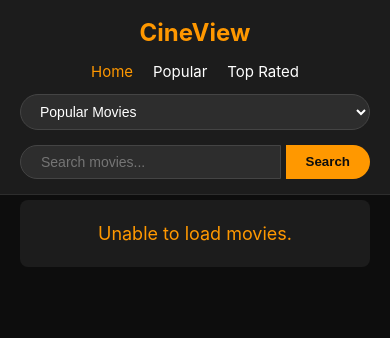
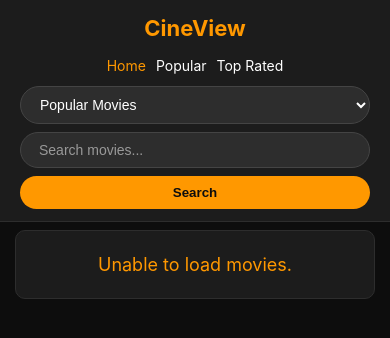
Before and after one commit to Namarta2/Gexton-Internship-Task5, a plain HTML site: page index.html in a window 390 px wide. Drawn offline with Linux system fonts and the light colour scheme; no server answers.

Commit message:
Refactor CSS with organized sections and styles

```diff
--- a/style.css
+++ b/style.css
@@ -1,21 +1,37 @@
+/* =========================
+   RESET & BASE STYLES
+========================= */
+
 * {
     margin: 0;
     padding: 0;
     box-sizing: border-box;
 }
 
+html {
+    scroll-behavior: smooth;
+}
+
 body {
-    font-family: -apple-system, BlinkMacSystemFont, "Segoe UI", Roboto, Helvetica, Arial, sans-serif;
+    font-family: -apple-system, BlinkMacSystemFont, "Segoe UI", Roboto,
+        Helvetica, Arial, sans-serif;
     background-color: #0d0d0d;
     color: #ffffff;
     line-height: 1.5;
-    padding-top: 80px; /* Accounts for fixed top header alignment */
+    padding-top: 80px;
 }
 
-/* Base utilities */
+/* =========================
+   UTILITY
+========================= */
+
 .hidden {
     display: none !important;
 }
+
+/* =========================
+   HEADER
+========================= */
 
 .main-header {
     position: fixed;
@@ -35,17 +51,24 @@ body {
     padding: 0 20px;
     align-items: center;
     justify-content: space-between;
+    gap: 20px;
 }
 
 .brand-logo {
     color: #ff9800;
     font-size: 24px;
     font-weight: bold;
+    white-space: nowrap;
 }
+
+/* =========================
+   NAVIGATION
+========================= */
 
 .nav-links {
     display: flex;
     gap: 20px;
+    align-items: center;
 }
 
 .nav-item {
@@ -55,64 +78,113 @@ body {
     transition: color 0.3s ease;
 }
 
-.nav-item:hover, .nav-item.active {
+.nav-item:hover,
+.nav-item.active {
     color: #ff9800;
 }
 
+/* =========================
+   HEADER CONTROLS
+========================= */
+
 .controls-group {
     display: flex;
-    gap: 15px;
+    gap: 12px;
     align-items: center;
 }
 
+/* Dropdown */
 
 .dropdown-control {
     background-color: #2d2d2d;
     color: #ffffff;
     border: 1px solid #444444;
-    padding: 8px 15px;
-    border-radius: 20px;
+    padding: 9px 15px;
+    border-radius: 999px;
     outline: none;
     font-size: 14px;
     cursor: pointer;
+    transition: border-color 0.3s ease, background-color 0.3s ease;
 }
+
+.dropdown-control:hover,
+.dropdown-control:focus {
+    border-color: #ff9800;
+    background-color: #333333;
+}
+
+/* =========================
+   SEARCH
+========================= */
 
 .search-box {
     display: flex;
-    gap: 5px;
+    align-items: center;
+    gap: 8px;
 }
+
+/*
+   Fully rounded/pill-shaped search input
+*/
 
 .search-input {
     background-color: #2d2d2d;
     color: #ffffff;
     border: 1px solid #444444;
-    padding: 8px 20px;
-    border-radius: 20px 0 0 20px;
+    padding: 9px 18px;
+    border-radius: 999px;
     outline: none;
     font-size: 14px;
     width: 200px;
+    transition: border-color 0.3s ease, box-shadow 0.3s ease;
 }
+
+.search-input::placeholder {
+    color: #999999;
+}
+
+.search-input:focus {
+    border-color: #ff9800;
+    box-shadow: 0 0 0 2px rgba(255, 152, 0, 0.15);
+}
+
+/*
+   Fully rounded/pill-shaped search button
+*/
 
 .search-btn {
     background-color: #ff9800;
     color: #0d0d0d;
     border: none;
-    padding: 8px 20px;
-    border-radius: 0 20px 20px 0;
+    padding: 9px 20px;
+    border-radius: 999px;
     font-weight: bold;
     cursor: pointer;
-    transition: background-color 0.2s ease;
+    transition: background-color 0.2s ease, transform 0.2s ease;
 }
 
 .search-btn:hover {
     background-color: #e68a00;
+    transform: translateY(-1px);
 }
+
+.search-btn:active {
+    transform: translateY(0);
+}
+
+/* =========================
+   MAIN CONTENT
+========================= */
 
 .main-content {
     max-width: 1200px;
     margin: 0 auto;
     padding: 20px;
 }
+
+/* =========================
+   API CONFIGURATION PANEL
+========================= */
 
 .api-panel {
     background-color: #1c1c1c;
@@ -131,11 +203,16 @@ body {
     display: flex;
     margin-top: 15px;
     max-width: 500px;
+    gap: 8px;
 }
 
 .api-input-row .search-input {
     flex-grow: 1;
 }
+
+/* =========================
+   STATUS MESSAGE
+========================= */
 
 .status-message {
     text-align: center;
@@ -144,8 +221,13 @@ body {
     margin: 40px 0;
     padding: 20px;
     background-color: #1c1c1c;
-    border-radius: 8px;
+    border-radius: 10px;
+    border: 1px solid #2d2d2d;
 }
+
+/* =========================
+   MOVIE GRID
+========================= */
 
 .movie-grid {
     display: grid;
@@ -153,6 +235,10 @@ body {
     gap: 25px;
     margin-top: 20px;
 }
+
+/* =========================
+   MOVIE CARD
+========================= */
 
 .movie-card {
     background-color: #1c1c1c;
@@ -175,6 +261,7 @@ body {
     height: 380px;
     object-fit: cover;
     background-color: #2d2d2d;
+    display: block;
 }
 
 .movie-card-info {
@@ -211,11 +298,15 @@ body {
     font-size: 13px;
     color: #dddddd;
     display: -webkit-box;
-     -webkit-line-clamp: 3;
-     -webkit-box-orient: vertical;
+    -webkit-line-clamp: 3;
+    -webkit-box-orient: vertical;
     overflow: hidden;
     text-overflow: ellipsis;
 }
+
+/* =========================
+   LOADING SPINNER
+========================= */
 
 .spinner-container {
     display: flex;
@@ -234,9 +325,18 @@ body {
 }
 
 @keyframes spin {
-    0% { transform: rotate(0deg); }
-    100% { transform: rotate(360deg); }
+    0% {
+        transform: rotate(0deg);
+    }
+
+    100% {
+        transform: rotate(360deg);
+    }
 }
+
+/* =========================
+   MODAL
+========================= */
 
 .modal-overlay {
     position: fixed;
@@ -258,11 +358,34 @@ body {
     max-width: 850px;
     border-radius: 12px;
     position: relative;
-    box-shadow: 0 5px 25px rgba(0,0,0,0.5);
+    box-shadow: 0 5px 25px rgba(0, 0, 0, 0.5);
     max-height: 90vh;
     overflow-y: auto;
-    border: 1px solid #333;
+    border: 1px solid #333333;
 }
+
+/* Custom scrollbar */
+
+.modal-card::-webkit-scrollbar {
+    width: 8px;
+}
+
+.modal-card::-webkit-scrollbar-track {
+    background: #1c1c1c;
+}
+
+.modal-card::-webkit-scrollbar-thumb {
+    background: #444444;
+    border-radius: 10px;
+}
+
+.modal-card::-webkit-scrollbar-thumb:hover {
+    background: #ff9800;
+}
+
+/* =========================
+   MODAL CLOSE BUTTON
+========================= */
 
 .close-modal-btn {
     position: absolute;
@@ -274,11 +397,17 @@ body {
     font-size: 30px;
     cursor: pointer;
     z-index: 10;
+    transition: color 0.2s ease, transform 0.2s ease;
 }
 
 .close-modal-btn:hover {
     color: #ff9800;
+    transform: scale(1.1);
 }
+
+/* =========================
+   MODAL BODY
+========================= */
 
 .modal-body {
     display: flex;
@@ -295,7 +424,7 @@ body {
     width: 100%;
     border-radius: 8px;
     object-fit: cover;
-    box-shadow: 0 4px 10px rgba(0,0,0,0.4);
+    box-shadow: 0 4px 10px rgba(0, 0, 0, 0.4);
 }
 
 .modal-right {
@@ -304,6 +433,10 @@ body {
     flex-direction: column;
     gap: 15px;
 }
+
+/* =========================
+   MODAL INFORMATION
+========================= */
 
 .movie-tagline {
     font-style: italic;
@@ -318,7 +451,7 @@ body {
     font-size: 14px;
     background-color: #2a2a2a;
     padding: 10px;
-    border-radius: 6px;
+    border-radius: 8px;
 }
 
 .genres-container {
@@ -330,7 +463,7 @@ body {
 .genre-tag {
     background-color: #444444;
     padding: 4px 10px;
-    border-radius: 12px;
+    border-radius: 999px;
     font-size: 12px;
 }
 
@@ -340,12 +473,16 @@ body {
     text-align: justify;
 }
 
+/* =========================
+   TRAILER / VIDEO
+========================= */
+
 .video-wrapper {
     position: relative;
     width: 100%;
-    padding-bottom: 56.25%; /* 16:9 Aspect Ratio */
+    padding-bottom: 56.25%;
     height: 0;
-    background-color: #000;
+    background-color: #000000;
     border-radius: 8px;
     overflow: hidden;
 }
@@ -359,8 +496,29 @@ body {
     border: 0;
 }
 
-/* Tablet Resolution Viewports */
+/* =========================
+   TABLET
+   769px - 992px
+========================= */
+
 @media (max-width: 992px) {
+
+    .header-container {
+        gap: 15px;
+    }
+
+    .nav-links {
+        gap: 12px;
+    }
+
+    .controls-group {
+        gap: 8px;
+    }
+
+    .search-input {
+        width: 170px;
+    }
+
     .movie-grid {
         grid-template-columns: repeat(2, 1fr);
     }
@@ -380,10 +538,19 @@ body {
     }
 }
 
-/* Smartphone Mobile Viewports */
+/* =========================
+   MOBILE
+   320px - 768px
+========================= */
+
 @media (max-width: 768px) {
+
     body {
-        padding-top: 140px; /* Provides separation room for stacked headers */
+        padding-top: 155px;
+    }
+
+    .main-header {
+        padding: 12px 0;
     }
 
     .header-container {
@@ -392,20 +559,124 @@ body {
         text-align: center;
     }
 
+    .brand-logo {
+        font-size: 22px;
+    }
+
+    .nav-links {
+        gap: 15px;
+        flex-wrap: wrap;
+        justify-content: center;
+    }
+
+    .nav-item {
+        font-size: 14px;
+    }
+
     .controls-group {
+        flex-direction: column;
+        width: 100%;
+        gap: 8px;
+    }
+
+    .dropdown-control {
+        width: 100%;
+    }
+
+    .search-box {
+        width: 100%;
+        justify-content: center;
+    }
+
+    .search-input {
+        width: 100%;
+        flex: 1;
+    }
+
+    .search-btn {
+        white-space: nowrap;
+    }
+
+    .movie-grid {
+        grid-template-columns: 1fr;
+        gap: 20px;
+    }
+
+    .movie-poster-anchor {
+        height: 420px;
+    }
+
+    .modal-overlay {
+        padding: 10px;
+    }
+
+    .modal-card {
+        max-height: 95vh;
+    }
+
+    .modal-body {
+        padding: 20px;
+        gap: 20px;
+    }
+
+    .modal-left .modal-img {
+        max-width: 220px;
+    }
+}
+
+/* =========================
+   SMALL MOBILE
+   320px - 480px
+========================= */
+
+@media (max-width: 480px) {
+
+    body {
+        padding-top: 175px;
+    }
+
+    .main-content {
+        padding: 15px;
+    }
+
+    .nav-links {
+        gap: 10px;
+    }
+
+    .search-box {
         flex-direction: column;
         width: 100%;
     }
 
-    .dropdown-control, .search-box {
+    .search-input,
+    .search-btn {
         width: 100%;
     }
 
-    .search-input {
-        flex-grow: 1;
+    .movie-poster-anchor {
+        height: 400px;
     }
 
-    .movie-grid {
-        grid-template-columns: 1fr;
+    .movie-card-info {
+        padding: 14px;
+    }
+
+    .movie-title-header {
+        font-size: 15px;
+    }
+
+    .modal-body {
+        padding: 15px;
+    }
+
+    .close-modal-btn {
+        top: 8px;
+        right: 12px;
+        font-size: 26px;
+    }
+
+    .movie-meta-info {
+        gap: 10px;
+        font-size: 13px;
     }
 }
```
